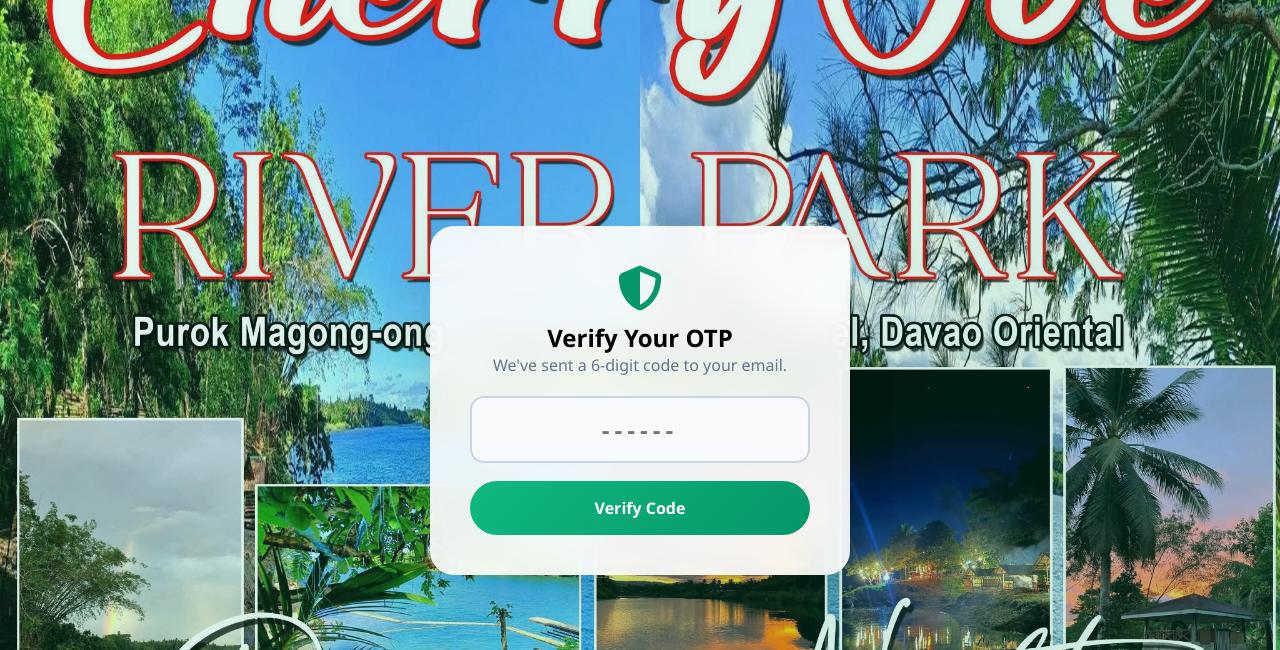
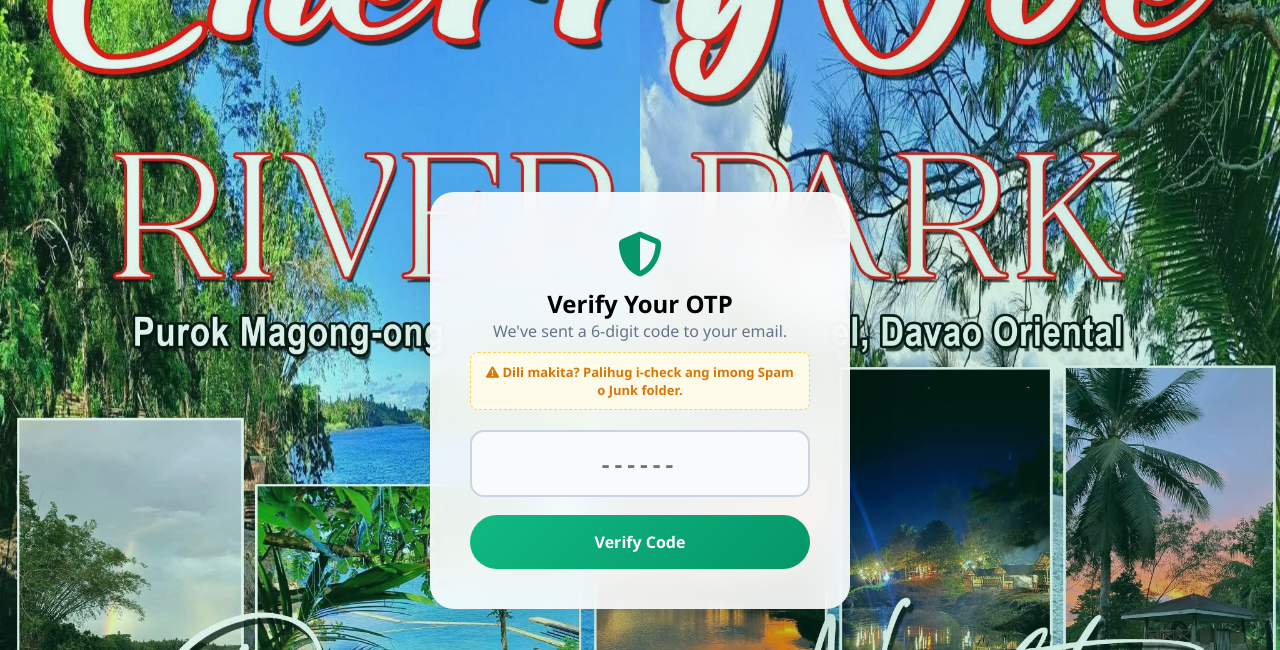
Before and after one commit to renoweebeloy-prog/cherryjoe-river-park, a PHP site: page /verify_otp.php in a window 1280 px wide. Shown: the top 650 px of the page. Run offline with PHP 8.4, Linux system fonts and the light colour scheme; the visitor is signed in with stand-in values (Sample User, id 1).

Commit message:
Update verify_otp.php

```diff
--- a/verify_otp.php
+++ b/verify_otp.php
@@ -36,13 +36,19 @@ if ($_SERVER["REQUEST_METHOD"] == "POST") {
         .input-group input:focus { border-color: #10b981; outline: none; }
         .submit-btn { background: linear-gradient(135deg, #10b981, #059669); color: white; border: none; padding: 16px; width: 100%; border-radius: 50px; font-weight: 700; font-size: 16px; cursor: pointer; }
         .error-msg { background: #fee2e2; color: #ef4444; padding: 12px; border-radius: 10px; font-size: 14px; margin-bottom: 20px; border: 1px solid #fca5a5;}
+        .spam-warning { background: #fffbeb; color: #d97706; padding: 10px; border-radius: 8px; font-size: 13px; font-weight: bold; margin-bottom: 20px; border: 1px dashed #fcd34d; }
     </style>
 </head>
 <body>
     <div class="auth-card">
         <i class="fas fa-shield-alt logo-icon"></i>
         <h2>Verify Your OTP</h2>
-        <p style="color: #64748b; margin-bottom: 20px;">We've sent a 6-digit code to your email.</p>
+        <p style="color: #64748b; margin-bottom: 10px;">We've sent a 6-digit code to your email.</p>
+
+        <!-- SPAM WARNING MESSAGE -->
+        <div class="spam-warning">
+            <i class="fas fa-exclamation-triangle"></i> Dili makita? Palihug i-check ang imong <b>Spam</b> o <b>Junk</b> folder.
+        </div>
 
         <?php if($error): ?>
             <div class="error-msg"><?php echo $error; ?></div>
```
